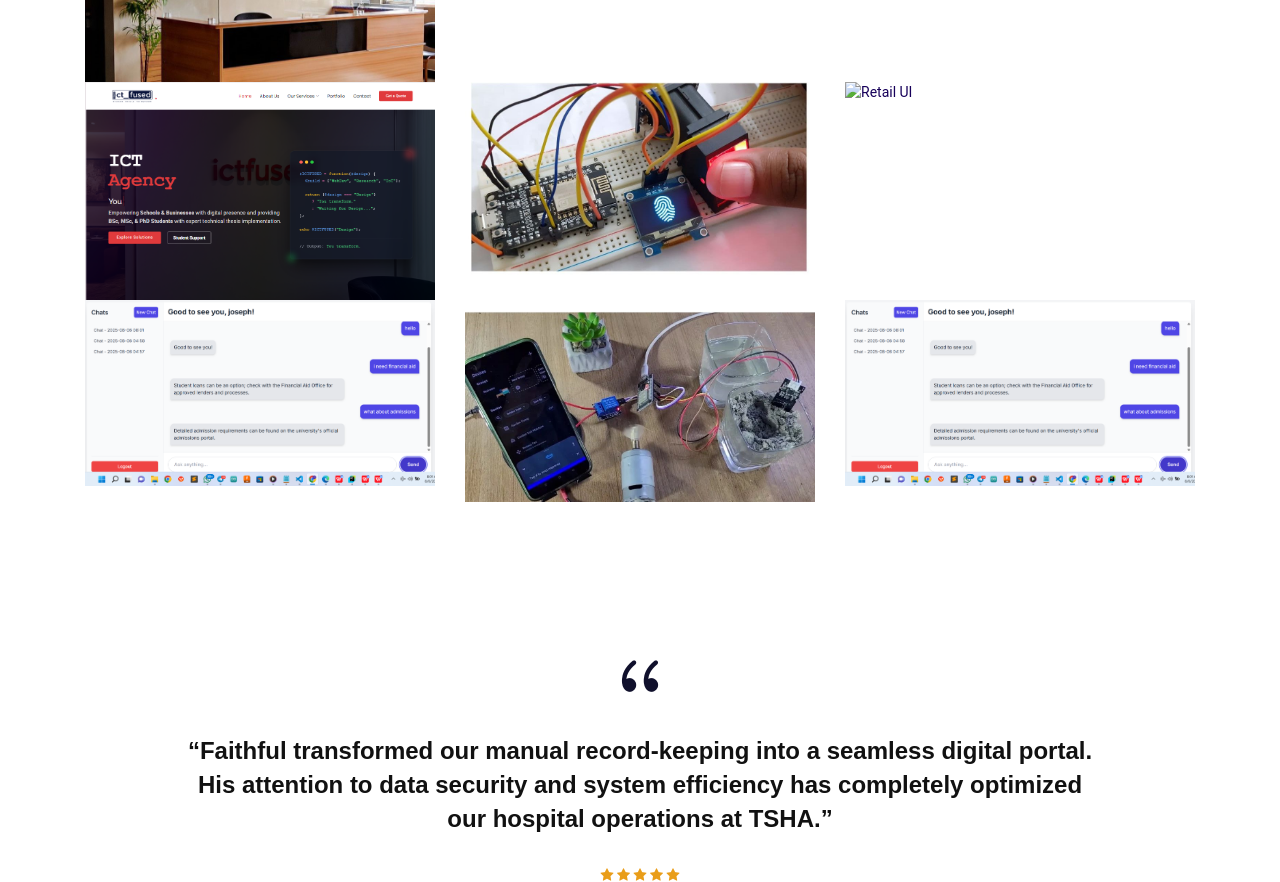
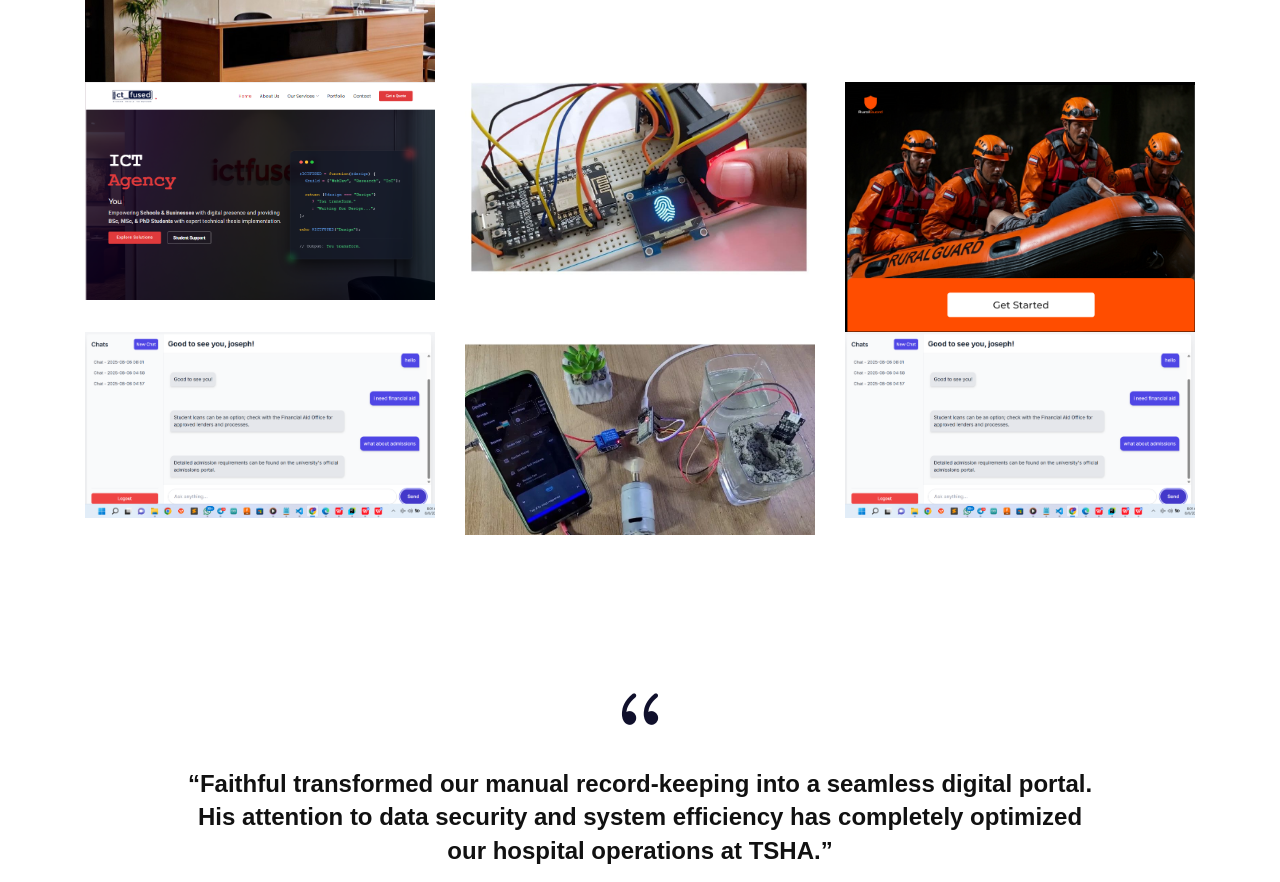
Before and after one commit to inomejoe/faithfulJoseph, a plain HTML site: page index.html in a window 1280 px wide. Shown: the part 2662-3544 px from the top of the page. Drawn offline with Linux system fonts and the light colour scheme; files whose address does not match are found by name.

Commit message:
Update index.html

```diff
--- a/index.html
+++ b/index.html
@@ -273,7 +273,7 @@
 
         <div class="col-lg-4 col-md-6 portfolio-item isotope-item filter-graphics">
           <div class="portfolio-content h-100">
-            <img src="assets/img/portfolio/ruralguard.png" class="img-fluid" alt="Retail UI">
+            <img src="assets/img/web/ruralguard.png" class="img-fluid" alt="Retail UI">
             <div class="portfolio-info">
               <h4>Retail UI Design</h4>
               <p>High-fidelity Figma prototypes for modern e-commerce experiences.</p>
```
